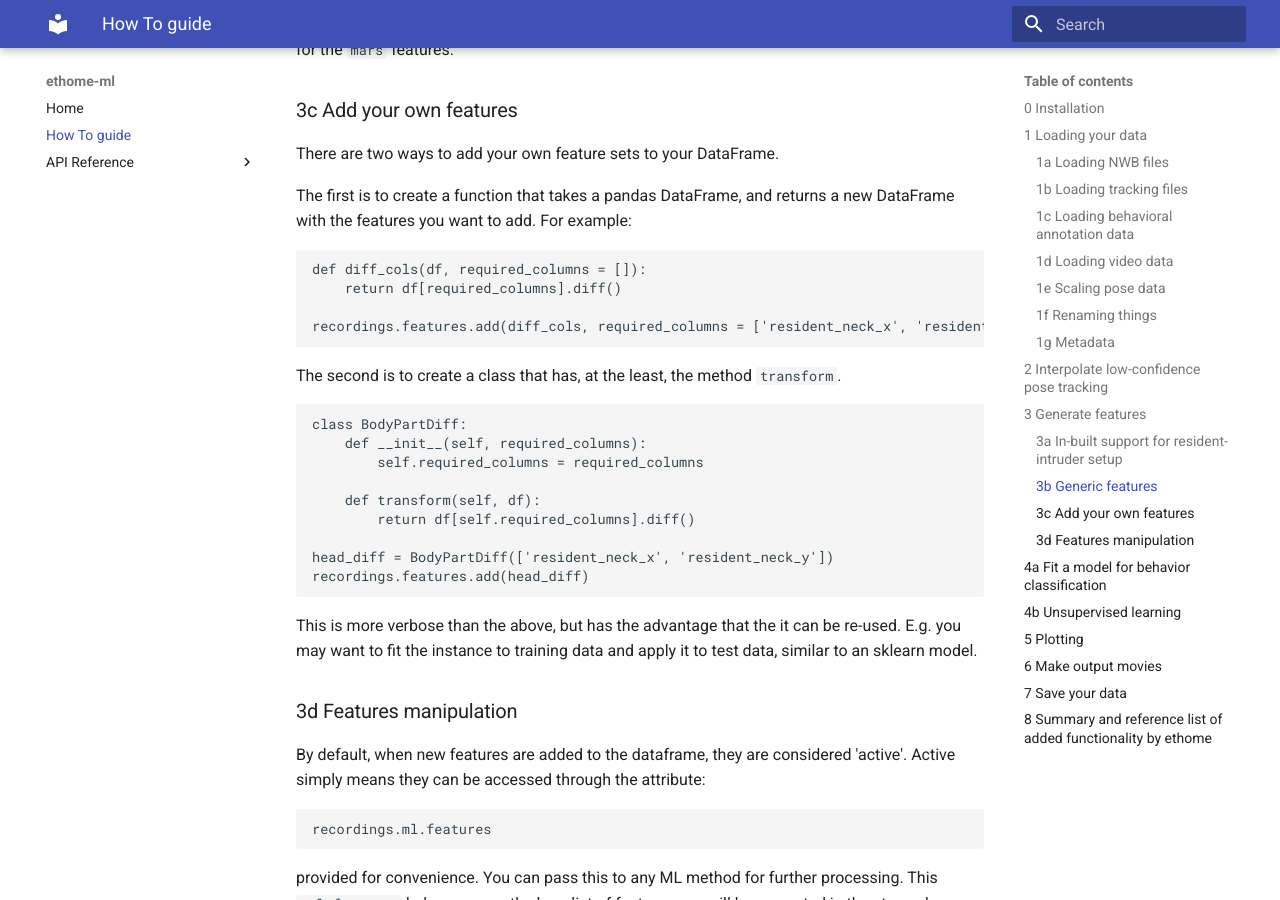
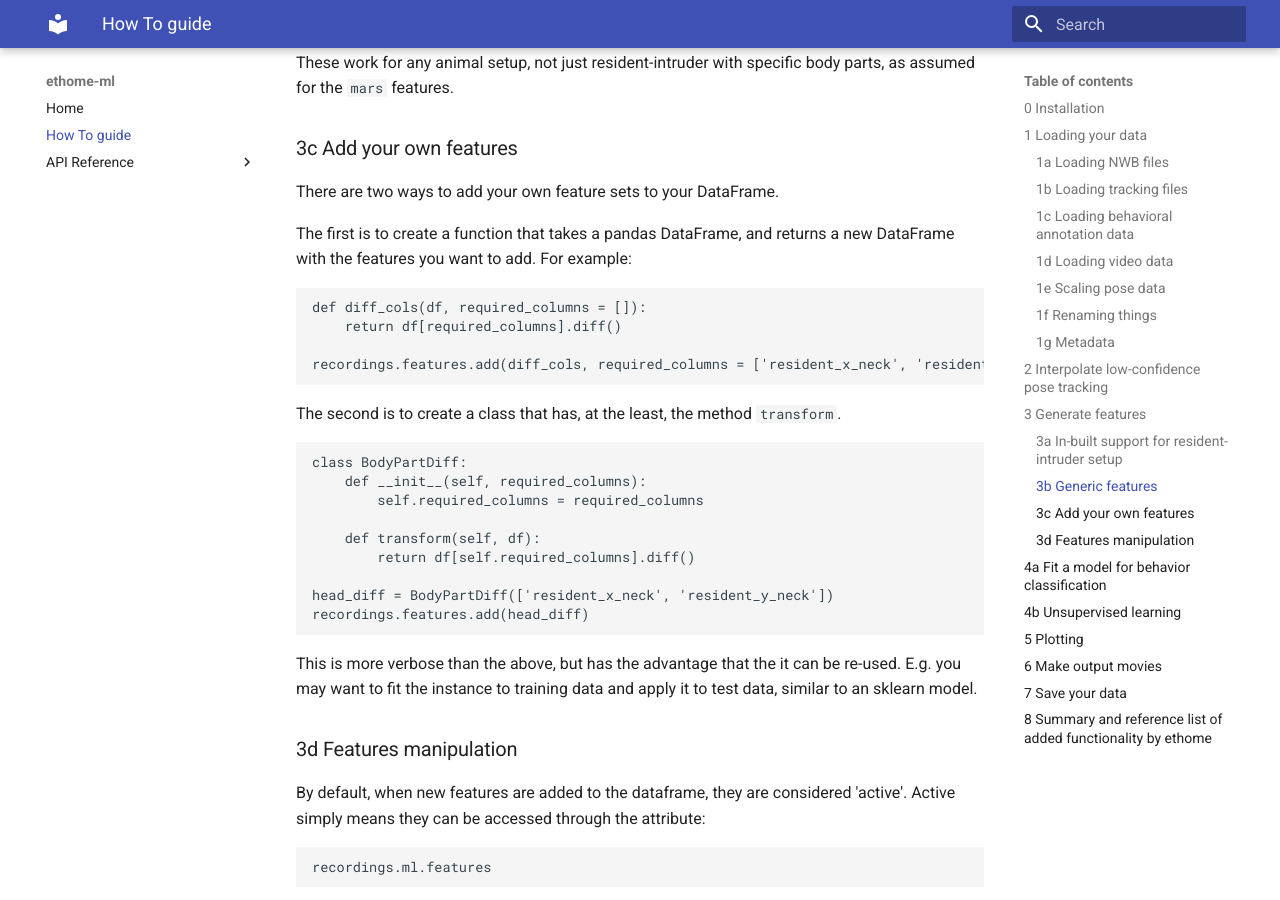
Before and after one commit to benlansdell/ethome, an MkDocs documentation site: the page built from docs/how-to.md, in a window 1280 px wide and 900 px high, scrolled down 5659 px. Built offline with MkDocs 1.6.1 and Material for MkDocs 9.7.7, drawn with Linux system fonts in a browser that asks for light colours; some of the changed text lies outside the part shown.

````diff
--- a/docs/how-to.md
+++ b/docs/how-to.md
@@ -171,7 +173,7 @@
 def diff_cols(df, required_columns = []):
     return df[required_columns].diff()
 
-recordings.features.add(diff_cols, required_columns = ['resident_neck_x', 'resident_neck_y'])
+recordings.features.add(diff_cols, required_columns = ['resident_x_neck', 'resident_y_neck'])
 ```
 
 The second is to create a class that has, at the least, the method `transform`.
@@ -183,7 +185,7 @@
     def transform(self, df):
         return df[self.required_columns].diff()
 
-head_diff = BodyPartDiff(['resident_neck_x', 'resident_neck_y'])
+head_diff = BodyPartDiff(['resident_x_neck', 'resident_y_neck'])
 recordings.features.add(head_diff)
 ```
 This is more verbose than the above, but has the advantage that the it can be re-used. E.g. you may want to fit the instance to training data and apply it to test data, similar to an sklearn model.
````
Also changed, not shown: other parts of docs/how-to.md (+3 -1 lines), docs/api-docs/video.md (+3 -5 lines), docs/index.md (+3 -3 lines), site/api-docs/video/index.html, site/how-to/index.html, site/index.html, site/search/search_index.json, site/sitemap.xml, 2 other files.
